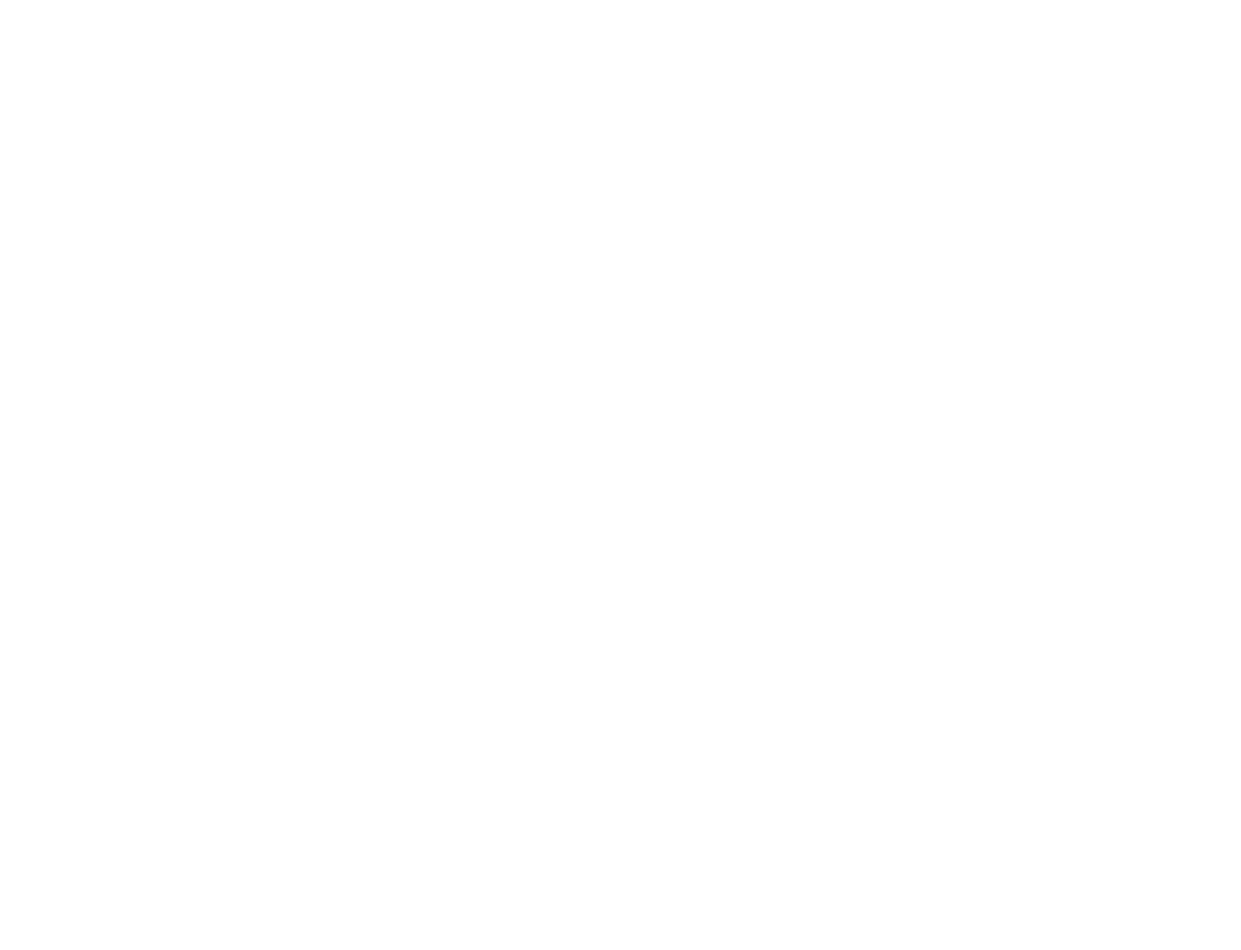
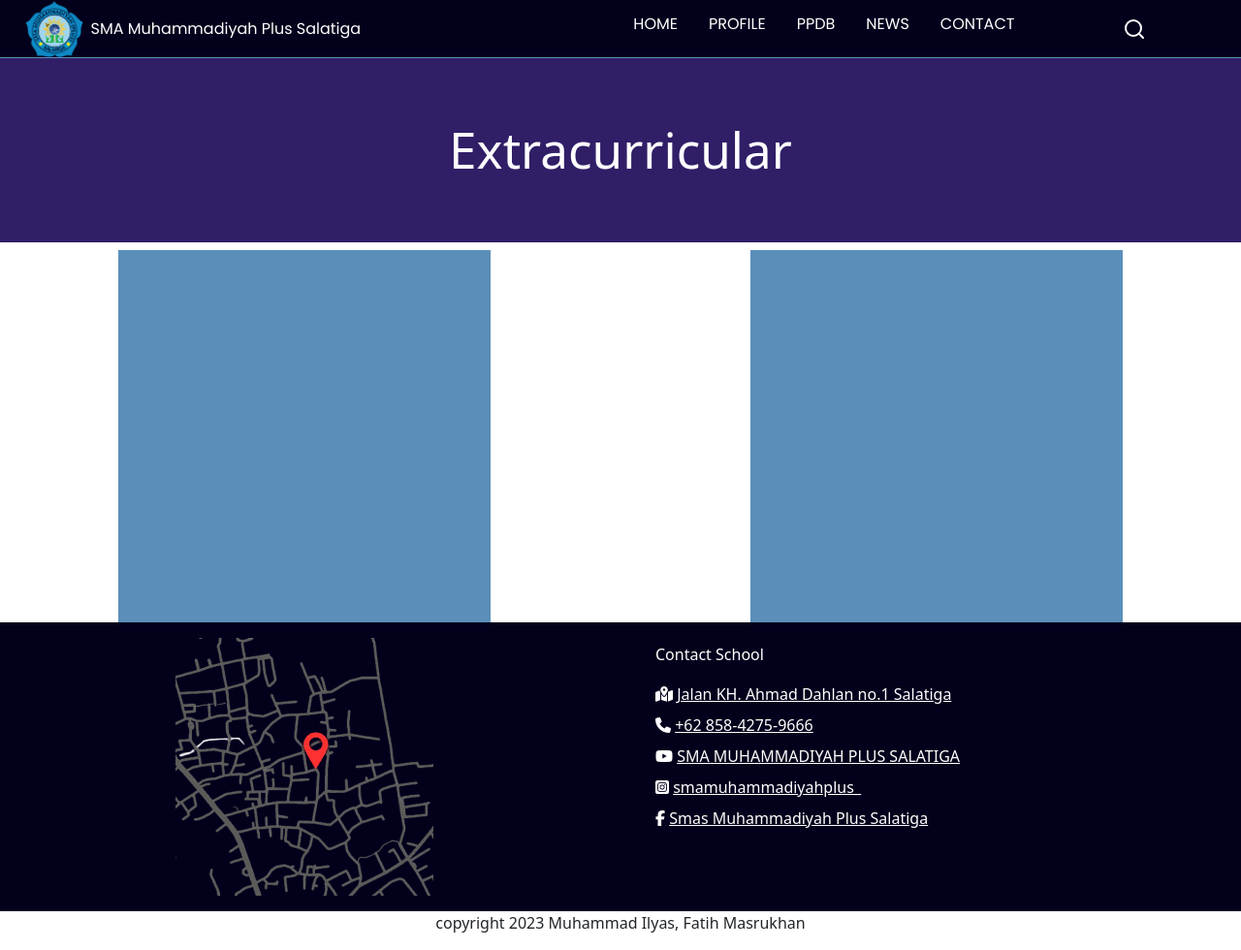
Before and after one commit to 1Ly45/UAS_Desweb, a plain HTML site: page extracuricular.html in a window 1280 px wide. Shown: the whole page at 97% size. Before the commit the page ends 800 px from the top, so only its background shows below. Drawn offline with nearby package versions, Linux system fonts and the light colour scheme.

Commit message:
foot update

```diff
--- /dev/null
+++ b/css/extracuricular.css
@@ -0,0 +1,19 @@
+.navbar{
+    position: sticky;
+    background-color: #03001C;
+}
+.judul{
+    background-color: #301E67;
+    color: white;
+    padding-top: 5%;
+    font-size: 4vw;
+    padding-bottom: 5%;
+}
+.row{
+    position: relative;
+}
+.box{
+    background-color: #5B8FB9;
+    width: 30vw;
+    height: 30vw;
+}
--- a/css/main.css
+++ b/css/main.css
@@ -111,7 +111,7 @@ nav{
 .navbar-collapse{
     justify-content: flex-end;
 }
-.row{
+.foot{
     background: var(--bg);
 }
 
--- a/extracuricular.html
+++ b/extracuricular.html
@@ -0,0 +1,125 @@
+<!DOCTYPE html>
+<html lang="en">
+<head>
+    <meta charset="UTF-8">
+    <meta name="viewport" content="width=device-width, initial-scale=1.0">
+    <link rel="icon" type="image/x-icon" href="asset/Logo.png">
+    <title>Exracurricular-SMA Muhammadiyah Plus Salatiga</title>
+    <link href="https://cdn.jsdelivr.net/npm/bootstrap@5.3.2/dist/css/bootstrap.min.css" rel="stylesheet" integrity="sha384-T3c6CoIi6uLrA9TneNEoa7RxnatzjcDSCmG1MXxSR1GAsXEV/Dwwykc2MPK8M2HN" crossorigin="anonymous">
+    <link rel="stylesheet" type="text/css" href="css/main.css">
+    <link rel="stylesheet" type="text/css" href="css/extracuricular.css">
+    <link rel="stylesheet" href="https://cdnjs.cloudflare.com/ajax/libs/font-awesome/6.5.1/css/all.min.css" integrity="sha512-DTOQO9RWCH3ppGqcWaEA1BIZOC6xxalwEsw9c2QQeAIftl+Vegovlnee1c9QX4TctnWMn13TZye+giMm8e2LwA==" crossorigin="anonymous" referrerpolicy="no-referrer" />
+    <!-- font-->
+    <link rel="preconnect" href="https://fonts.googleapis.com">
+    <link rel="preconnect" href="https://fonts.gstatic.com" crossorigin>
+    <link href="https://fonts.googleapis.com/css2?family=Poppins:ital,wght@0,100;0,300;0,400;0,700;1,700&display=swap" rel="stylesheet">
+    <!--feather icon -->
+    <script src="https://unpkg.com/feather-icons"></script>
+</head>
+<body>
+    <nav class="navbar sticky-top navbar-expand-md">
+        <button class="navbar-toggler navbar-dark" type="button" data-bs-toggle="collapse" data-bs-target="#navbarSupportedContent"
+        aria-controls="navbarSupportedContent" aria-expanded="false" aria-label="Toggle navigation">
+            <span class="navbar-toggler-icon"></span>
+        </button>
+        <div class="collapse navbar-collapse" id="navbarSupportedContent">
+            <div  class="navbar-logo">
+                </span><img src="asset/Logo.png" alt="Logo"  width="60px">
+                <h6 class="my-3 px-2">SMA Muhammadiyah Plus Salatiga</h6>
+            </div>
+            <ul class="navbar-nav">
+                <li class="nav-item">
+                    <a class="nav-link" href="index.html">HOME</a>
+                </li>
+                <li class="nav-item dropdown">
+                    <a class="nav-link dropdown-toggle" href="#" role="button" data-bs-toggle="dropdown" aria-expanded="false">PROFILE</a>
+                    <ul class="dropdown-menu">
+                        <li>
+                            <a class="dropdown-item" href="visimisi.html">Visi Misi</a>
+                        </li>
+                        <li>
+                            <a class="dropdown-item" href="ourteam.html">Our Team</a>
+                        </li>
+                        <li>
+                            <a class="dropdown-item" href="fasilitas.html">Facility</a>
+                        </li>
+                        <li>
+                            <a class="dropdown-item" href="achievement.html">Student Achievement</a>
+                        </li>
+                        <li>
+                            <a class="dropdown-item" href="extracuricular.html">Extracurricular</a>
+                        </li>
+                    </ul>
+                </li>
+                <li class="nav-item">
+                    <a class="nav-link" href="#">PPDB</a>
+                </li>
+                <li class="nav-item">
+                    <a class="nav-link" href="news.html">NEWS</a>
+                </li>
+                <li class="nav-item">
+                    <a class="nav-link" href="kontak.html">CONTACT</a>
+                </li>
+            </ul>
+            <div class="navbar-extra">
+                <a href="#" id="search"> <i data-feather="search"></i> </a>
+            </div>
+        </div>
+    </nav>
+    <main>
+        <h2 class="text-center judul">Extracurricular</h2>
+        <div class="row">
+            <div class="col-md-6 d-flex justify-content-center">
+                <div class="box">
+                    <div class="image"></div>
+                    <div class="name"></div>
+                </div>
+            </div>
+            <div class="col-md-6 d-flex justify-content-center">
+                <div class="box">
+                    <div class="image"></div>
+                    <div class="name"></div>
+                </div>
+            </div>
+        </div>
+    </main>
+    <footer>
+        <div class="row foot">
+            <div class="col-lg-6 col-md-6 col-sm-12 d-flex justify-content-center">
+                <img src="asset/map.png" style="width: 50%; height: 90% auto;" class="img-fluid px-4 my-3" alt="Responsive image">
+            </div>
+            <div class="col-lg-6 col-md-6 col-sm-12">
+                <div id="contact" class="px-4 my-4">
+                    <h6 style="padding-bottom: 7px;">Contact School</h6>
+                    <div class="py-1">
+                        <i class="fas fa-map-location-dot"></i>
+                        <a href="#" class="contacts">Jalan KH. Ahmad Dahlan no.1 Salatiga</a>
+                    </div>
+                    <div class="py-1">
+                        <i class="fas fa-phone"></i>
+                        <a href="#" class="contacts">+62 858-4275-9666</a>
+                    </div>
+                    <div class="py-1">
+                        <i class="fa-brands fa-youtube"></i>
+                        <a href="" class="contacts">SMA MUHAMMADIYAH PLUS SALATIGA</a>
+                    </div>
+                    <div class="py-1">
+                        <i class="fa-brands fa-instagram-square"></i>
+                        <a href="#" class="contacts">smamuhammadiyahplus_</a>
+                    </div>
+                    <div class="py-1">
+                        <i class="fa-brands fa-facebook-f"></i>
+                        <a href="#" class="contacts">Smas Muhammadiyah Plus Salatiga </a>
+                    </div>
+                </div>
+            </div>
+        </div>
+        <p class="text-center" id="copyright">copyright 2023 Muhammad Ilyas, Fatih Masrukhan </p>
+    </footer>
+    <!--feather icon-->
+    <script>
+        feather.replace();
+    </script>
+    <script src="https://cdn.jsdelivr.net/npm/bootstrap@5.3.2/dist/js/bootstrap.bundle.min.js" integrity="sha384-C6RzsynM9kWDrMNeT87bh95OGNyZPhcTNXj1NW7RuBCsyN/o0jlpcV8Qyq46cDfL" crossorigin="anonymous"></script>
+</body>
+</html>
```
Also changed, not shown: index.html (+1 -1 lines), news.html (+1 -1 lines), ourteam.html (+109 -0 lines), asset/extra/BTAQ.jpg (added), asset/extra/PMR2.jpg (deleted).
